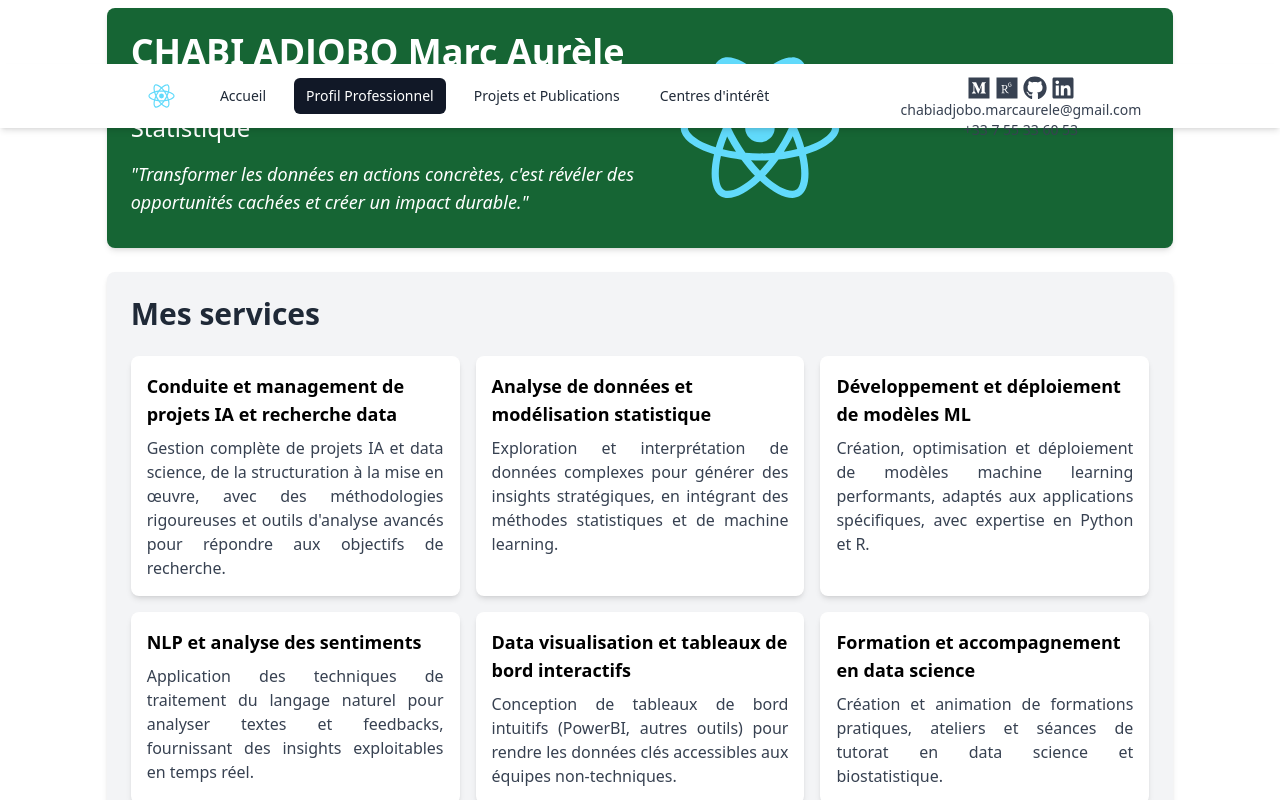
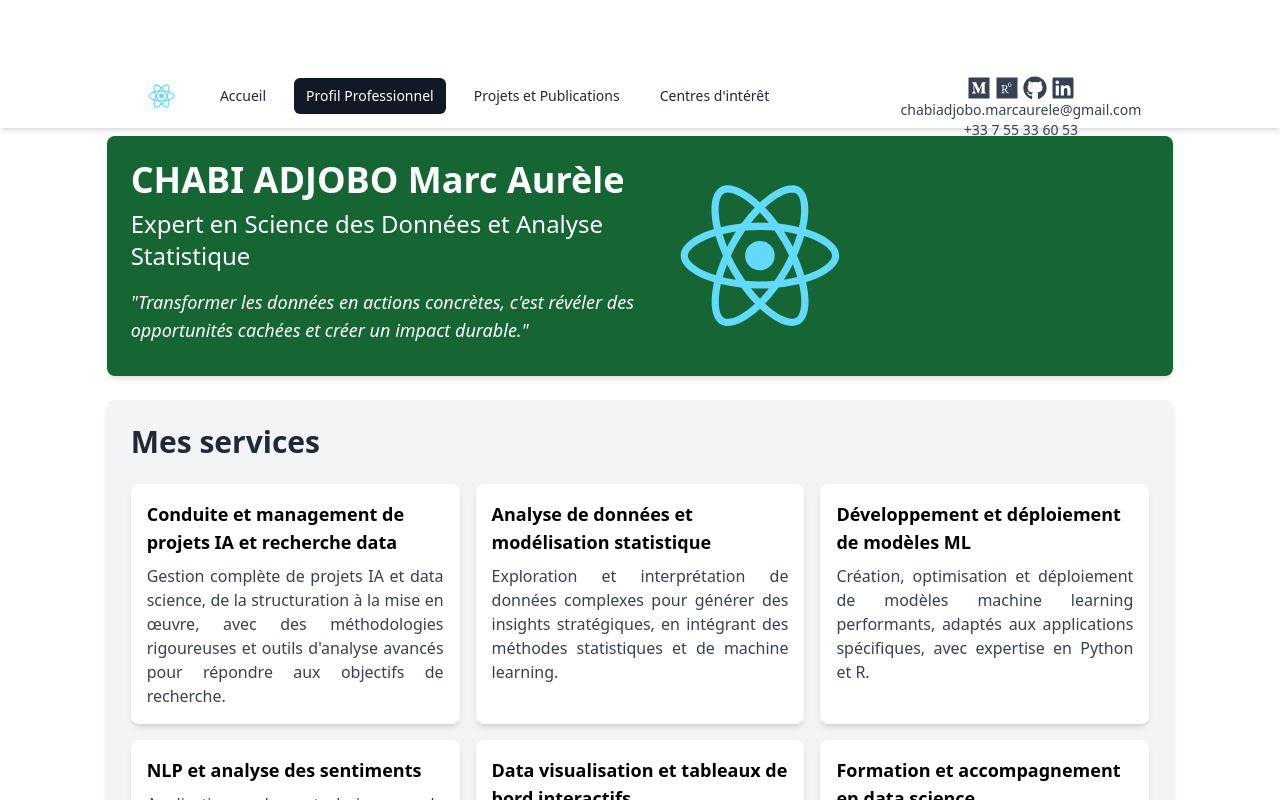
Before and after one commit to chabiadjobo/portfolio, a React (Create React App) app: page / in a window 1280 px wide. Shown: the top 800 px of the page. Built offline with nearby package versions, Linux system fonts and the light colour scheme.

Commit message:
modification du header

```diff
--- a/src/components/Header/Header.jsx
+++ b/src/components/Header/Header.jsx
@@ -8,7 +8,7 @@
 
 export const Header = () => {
   return (
-    <header className="fixed top-0 left-0 w-full z-50 bg-white shadow-md mt-16">
+    <header className="top-0 left-0 w-full z-50 bg-white shadow-md mt-16">
       <Disclosure as="nav">
         {({ open }) => (
           <>
```
